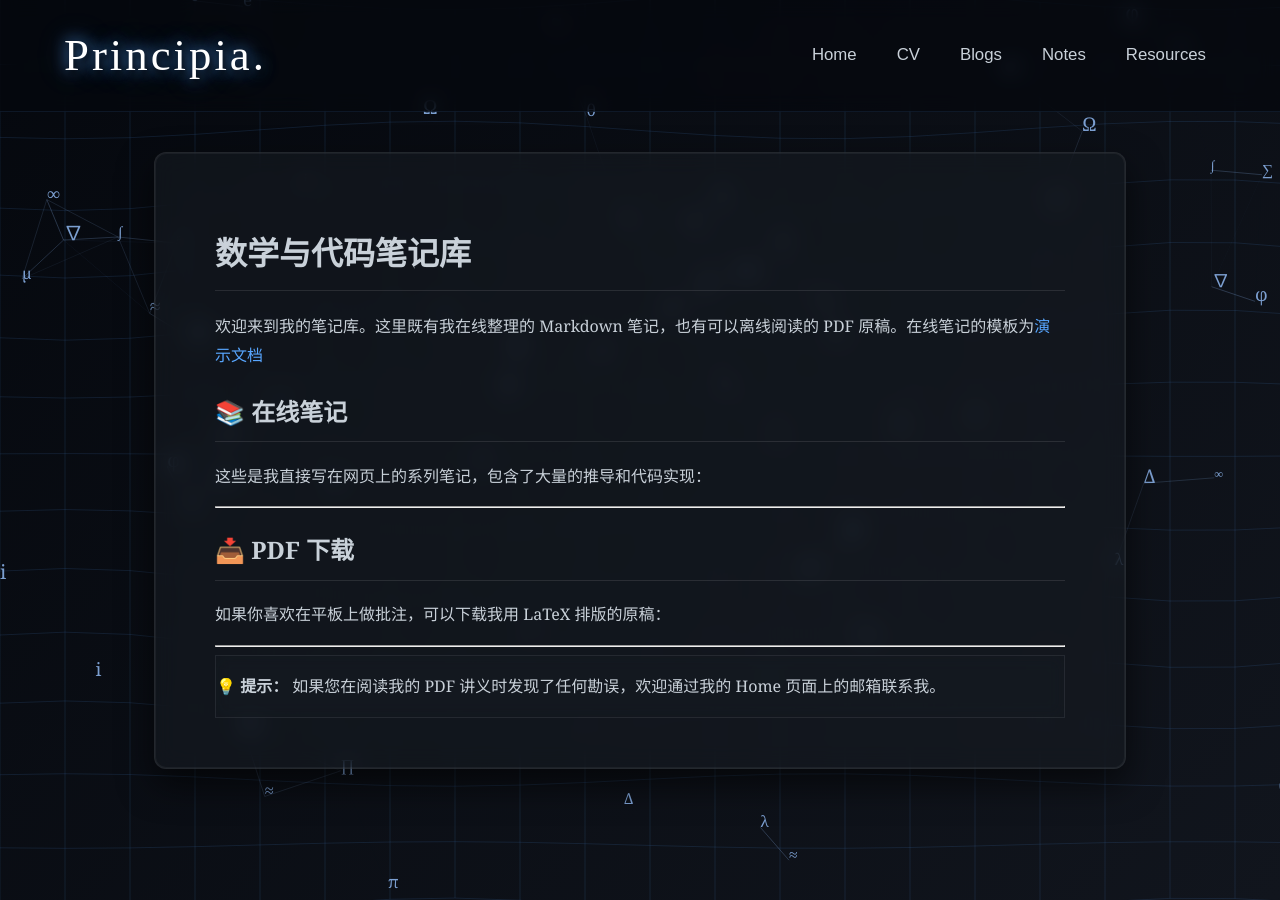
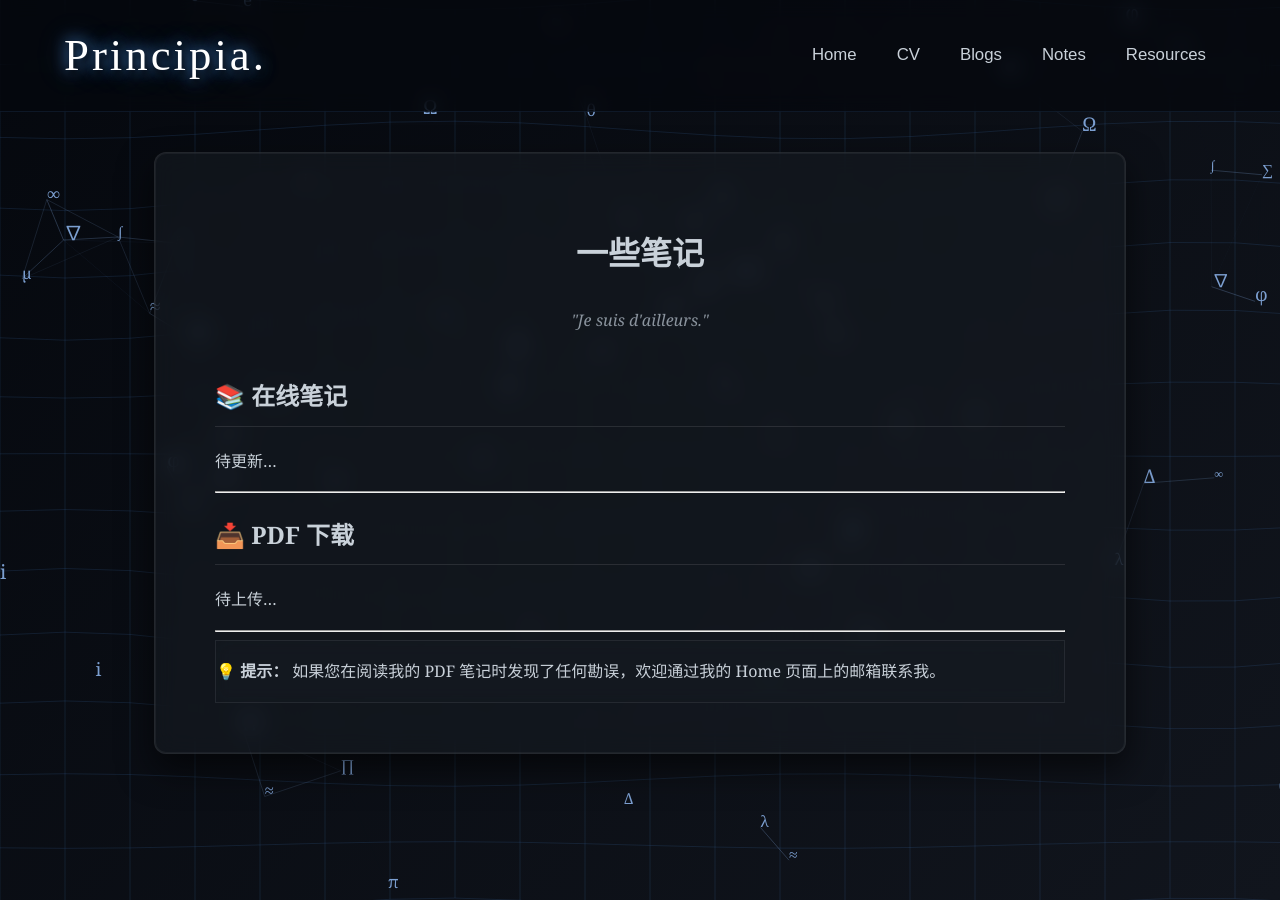
Before and after one commit to EtherealKasumi/personalpage, a Jekyll site: the page built from notes.md, in a window 1280 px wide. Built offline with Jekyll 4.4.1, drawn with Linux system fonts in a browser that asks for light colours; some web fonts are replaced.

Commit message:
modify index,notes,resources.md

```diff
--- a/notes.md
+++ b/notes.md
@@ -3,25 +3,27 @@ layout: default
 title: Notes
 ---
 
-# 数学与代码笔记库
+<h1 style="text-align: center; border-bottom: none; margin-bottom: 5px;">一些笔记</h1>
+<p style="text-align: center; color: #8b949e; margin-bottom: 40px; font-style: italic;">
+  "Je suis d'ailleurs."
+</p>
 
-欢迎来到我的笔记库。这里既有我在线整理的 Markdown 笔记，也有可以离线阅读的 PDF 原稿。在线笔记的模板为[演示文档](notes/example.html)
 
 ## 📚 在线笔记
 
-这些是我直接写在网页上的系列笔记，包含了大量的推导和代码实现：
+待更新...
 
 
 ---
 
 ## 📥 PDF 下载
 
-如果你喜欢在平板上做批注，可以下载我用 LaTeX 排版的原稿：
+待上传...
 
 
 ---
 
 <div class="box glass" markdown="1">
 **💡 提示：**
-如果您在阅读我的 PDF 讲义时发现了任何勘误，欢迎通过我的 Home 页面上的邮箱联系我。
+如果您在阅读我的 PDF 笔记时发现了任何勘误，欢迎通过我的 Home 页面上的邮箱联系我。
 </div>
```
Also changed, not shown: index.md (+0 -1 lines), resources.md (+4 -1 lines).
